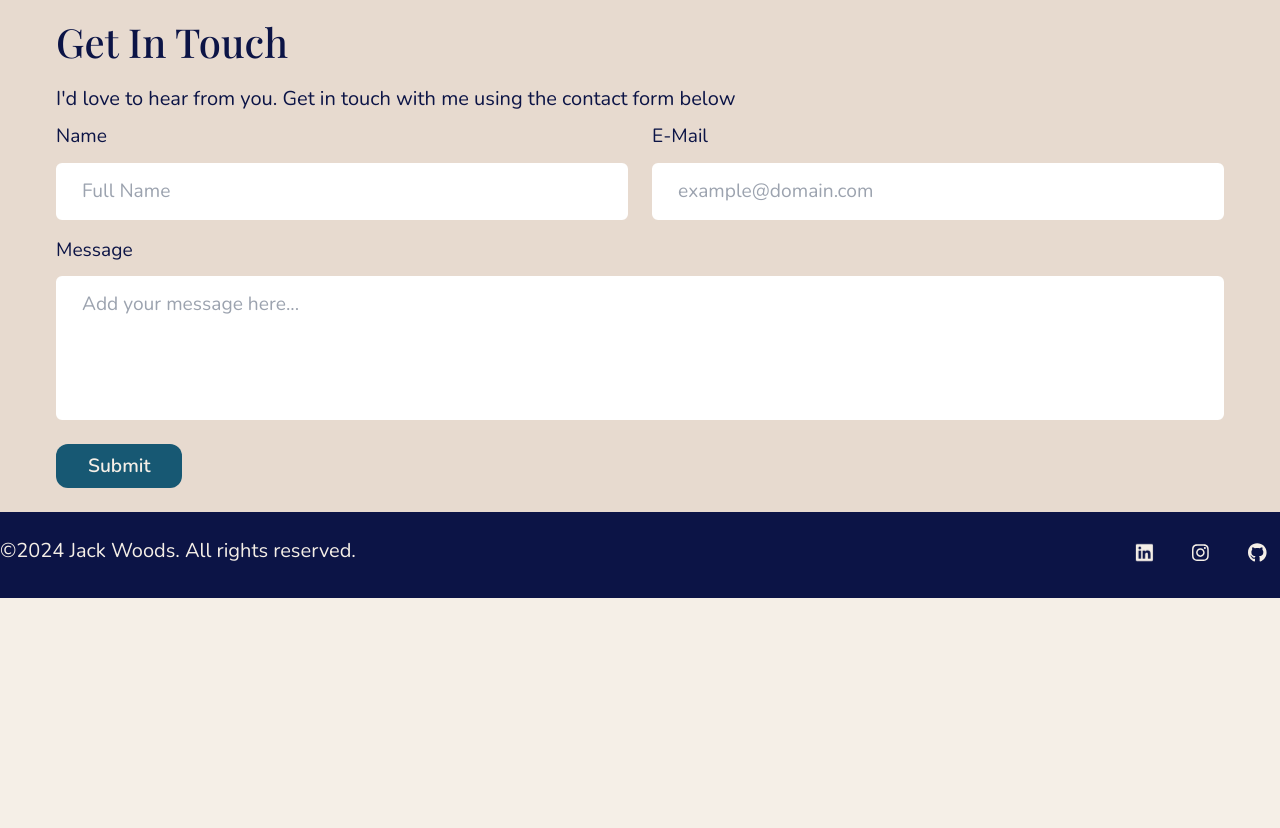
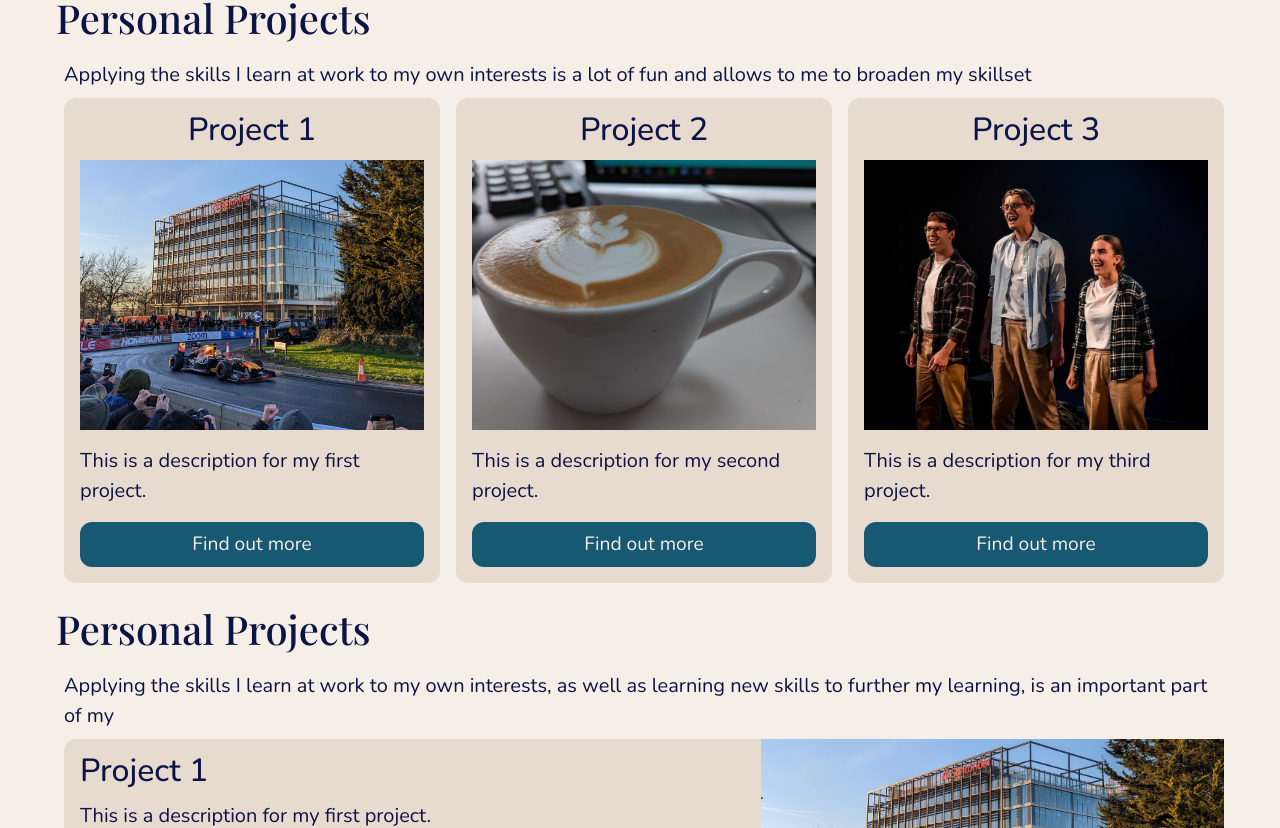
Before and after one commit to Woods-Jack/personal-site, a Next.js app: page / in a window 1280 px wide. Shown: the part 2552-3380 px from the top of the page. Before the commit the page ends 3150 px from the top, so only its background shows below. Built offline with nearby package versions, Linux system fonts and the light colour scheme; a web font is replaced by a local one; what tailwindcss-filters would draw is missing.

Commit message:
CV Updates

```diff
--- a/app/page.tsx
+++ b/app/page.tsx
@@ -5,6 +5,9 @@ import { Contact } from "@/components/common/Contact/Contact";
 import { miniTechIcons, techIcons } from "@/constants/techIcons";
 import { TechIcon } from "@/components/common/TechIcon";
 import TechIconMini from "@/components/common/TechIconMini";
+import { CardRow } from "@/components/common/Card/CardRow";
+import { projects } from "@/constants/projects";
+import { CardStack } from "@/components/common/Card/CardStack";
 
 export default async function Home() {
   return (
@@ -110,7 +113,6 @@ export default async function Home() {
           </p>
         </div>
       </div>
-
       <div className="mb-8 px-4 max-w-[1200px]">
         <div className="bg-light-sec rounded-2xl flex flex-col md:flex-row items-stretch md:space-x-2">
           <div className="relative md:w-1/3 md:min-h-fit min-h-[60vh]">
@@ -125,14 +127,14 @@ export default async function Home() {
             <h3>I love speaking to people!</h3>
             <p>
               I take pride in my ability to deliver technical content in an easy
-            to understand and engaging way. I love getting people excited about
-            technology by focussing on the real world impact over complex
-            jargon.
+              to understand and engaging way. I love getting people excited
+              about technology by focussing on the real world impact over
+              complex jargon.
             </p>
             <p>
               Much of my free time at University was spent doing theatre and
-            musical theatre, and I take every opportunity to bring the skills I
-            learnt here into the work I do in software. I believe there is a
+              musical theatre, and I take every opportunity to bring the skills
+              I learnt here into the work I do in software. I believe there is a
               real value to getting <span className="italic">everyone</span>{" "}
               excited about tech and how it can change our lives, not just us
               lucky few who get to work in the industry.
@@ -140,7 +142,46 @@ export default async function Home() {
           </div>
         </div>
       </div>
-
+      <div className="w-full mb-4">
+        <div className="max-w-[1200px] w-full mx-auto px-4 flex flex-col md:space-x-2 h-full">
+          <h2>Personal Projects</h2>
+          <p>
+            Applying the skills I learn at work to my own interests is a lot of fun and allows to me to broaden my skillset
+          </p>
+          <div className="flex flex-col md:flex-row gap-4">
+            {projects.map((project) => (
+              <CardRow
+                key={project.title}
+                title={project.title}
+                img={project.img}
+                desc={project.desc}
+                href={"/"}
+                ctaText="Find out more"
+              />
+            ))}
+          </div>
+        </div>
+      </div>
+      <div className="w-full mb-4">
+        <div className="max-w-[1200px] w-full mx-auto px-4 flex flex-col md:space-x-2 h-full">
+          <h2>Personal Projects</h2>
+          <p>
+            Applying the skills I learn at work to my own interests, as well as
+            learning new skills to further my learning, is an important part of
+            my
+          </p>
+          <div className="flex flex-col gap-4">
+            {projects.map((project) => (
+              <CardStack
+                key={project.title}
+                title={project.title}
+                img={project.img}
+                desc={project.desc}
+              />
+            ))}
+          </div>
+        </div>
+      </div>
       <div className="w-full bg-light-sec">
         <div
           id="contact"
--- a/app/passions/[passion]/page.tsx
+++ b/app/passions/[passion]/page.tsx
@@ -1,4 +1,4 @@
-import { passions } from "@/constants/passions";
+import { passions } from "@/constants/projects";
 import { Metadata} from 'next';
 import { client } from "@/sanity/lib/client";
 import { postsByCategory } from "@/sanity/lib/queries";
--- a/app/passions/page.tsx
+++ b/app/passions/page.tsx
@@ -1,4 +1,4 @@
-import { passions } from "@/constants/passions";
+import { passions } from "@/constants/projects";
 import { CardStack } from "@/components/common/Card/CardStack";
 import { Metadata } from "next";
 
--- a/components/common/Card/CardRow.tsx
+++ b/components/common/Card/CardRow.tsx
@@ -5,7 +5,7 @@ export const CardRow = ({title, img, ctaText, href, desc}: CardRowProps) => {
   const {src, alt} = img;
 
   return(
-    <div className="flex flex-col w-full md:w-1/3 px-4 py-2 items-center bg-light-sec rounded ">
+    <div className="flex flex-col w-full md:w-1/3 px-4 py-2 items-center bg-light-sec rounded-xl ">
     <h3>{title}</h3>
     <div className="relative h-[270px] w-full mb-4">
       <Image src={src} alt={alt} fill={true} className="object-cover" />
--- a/components/common/Card/CardRow.type.tsx
+++ b/components/common/Card/CardRow.type.tsx
@@ -4,7 +4,7 @@ export interface CardRowProps {
     src: string;
     alt: string;
   };
-  ctaText: string;
+  ctaText?: string;
   href?: string;
   date?: string;
   desc?: string;
--- a/components/common/Card/CardStack.tsx
+++ b/components/common/Card/CardStack.tsx
@@ -1,10 +1,17 @@
 import Image from "next/image";
 import { CardRowProps } from "./CardRow.type";
 
-export const CardStack = ({title, img, ctaText, href, date, desc}: CardRowProps) => {
-  const {src, alt} = img;
+export const CardStack = ({
+  title,
+  img,
+  ctaText,
+  href,
+  date,
+  desc,
+}: CardRowProps) => {
+  const { src, alt } = img;
 
-  return(
+  return (
     <div className="flex md:flex-row flex-col w-full justify-between bg-light-sec rounded-xl">
       <div className="flex flex-col justify-between md:h-[300px] h-max-[300px] md:w-3/4 w-full py-2 pl-4">
         <div className="overflow-hidden flex flex-col items-center md:items-start">
@@ -12,13 +19,17 @@ export const CardStack = ({title, img, ctaText, href, date, desc}: CardRowProps)
           {date && <em>{date}</em>}
           <p>{desc}</p>
         </div>
-        <a className="flex flex-col items-center" href={href}>
-          <button className="py-2 md:w-80 px-8 my-2 light-text bg-[#175873] hover:bg-[#ff709c] rounded-xl" >{ctaText}</button>
-        </a>
+        {href && (
+          <a className="flex flex-col items-center" href={href}>
+            <button className="py-2 md:w-80 px-8 my-2 light-text bg-[#175873] hover:bg-[#ff709c] rounded-xl">
+              {ctaText}
+            </button>
+          </a>
+        )}
       </div>
       <div className="relative w-full md:w-1/2 h-[300px]">
         <Image src={src} alt={alt} fill={true} className="object-cover" />
       </div>
-  </div>
+    </div>
   );
-}
+};
--- /dev/null
+++ b/constants/projects.ts
@@ -0,0 +1,29 @@
+export const projects = [
+  {
+    title: 'Project 1',
+    img: {
+      src: '/f1.jpg',
+      alt: 'A Formula 1 car driving through Milton Keynes.',
+    },
+    slug: 'formula1',
+    desc: 'This is a description for my first project.'
+  },
+  {
+    title: 'Project 2',
+    img: {
+      src: '/coffee.jpg',
+      alt: 'A coffee with latte art sitting on a desk.',
+    },
+    slug: 'coffee',
+    desc: 'This is a description for my second project.'
+  },
+  {
+    title: 'Project 3',
+    img: {
+      src: '/theatre.jpg',
+      alt: 'Jack and cast members singing on stage.',
+    },
+    slug: 'theatre',
+    desc: 'This is a description for my third project.'
+  },
+];
```
Also changed, not shown: constants/cv.js (+8 -13 lines), constants/passions.js (deleted, +0 -29 lines). Lines whose indentation alone changed are shown as unchanged.
